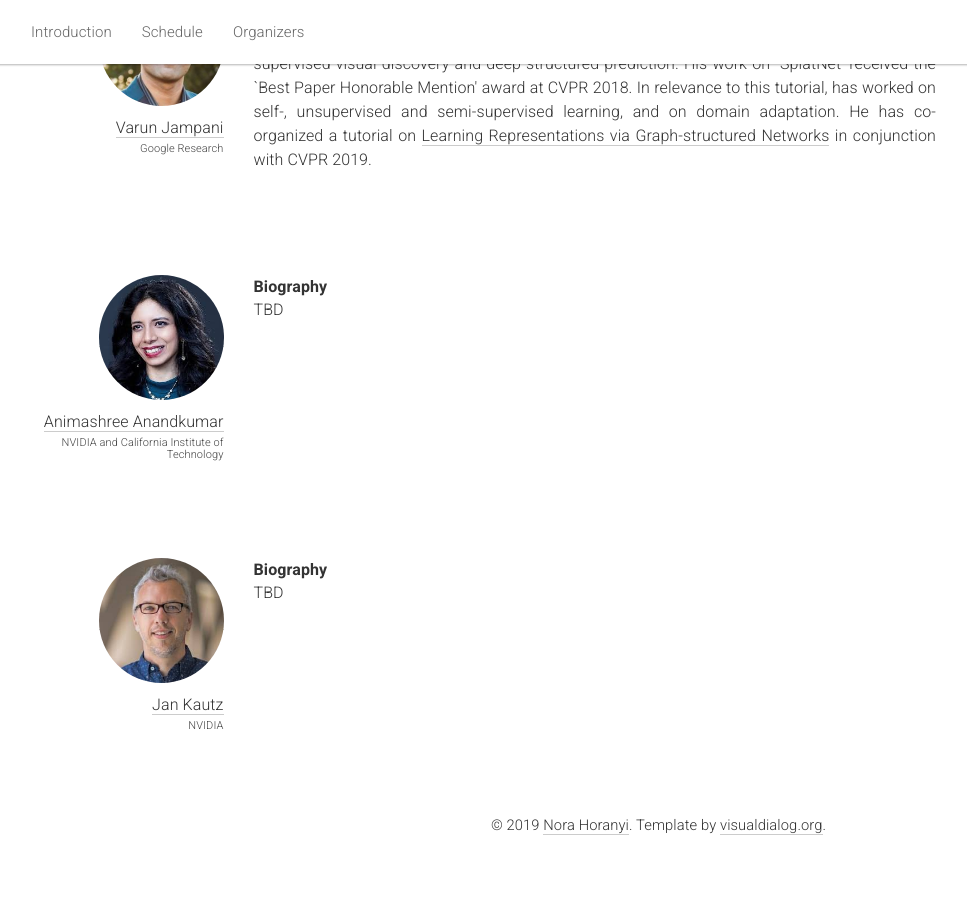
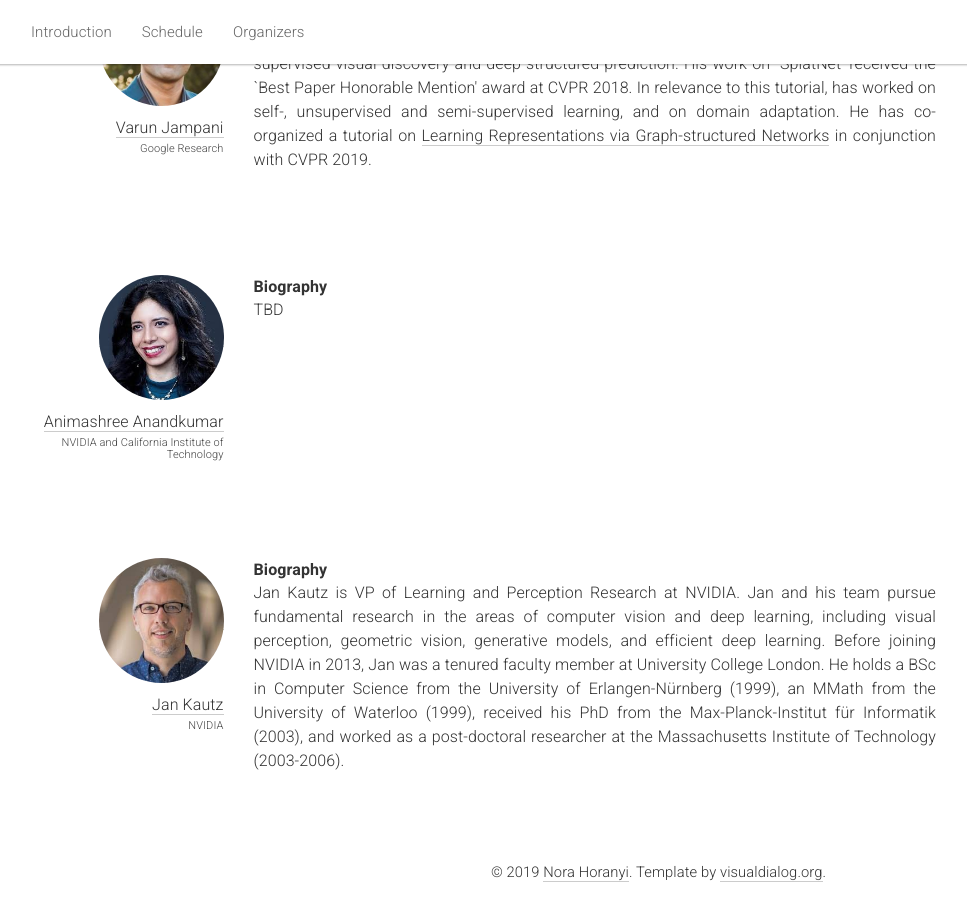
Before and after one commit to NVlabs/eccv2020-limited-labels-data-tutorial, a Jekyll site: the page built from _pages/home.md, in a window 1280 px wide and 900 px high, scrolled down 2970 px. Shown: the whole window, without its empty margins (164-1131 px from the left). Built offline with Jekyll 4.4.1, drawn with Linux system fonts in a browser that asks for light colours; nearby versions of some CDN libraries; before the commit the page ends 3823 px from its top, so only the background shows below that.

Commit message:
Added Jan's bio.

```diff
--- a/_pages/home.md
+++ b/_pages/home.md
@@ -252,7 +252,7 @@ Varun Jampani is a research scientist at Google Research, US. Prior to that, he
   <div class="col-md-9">
     <b>Biography</b>
     <p class="speaker-bio">
-	TBD
+	Jan Kautz is VP of Learning and Perception Research at NVIDIA. Jan and his team pursue fundamental research in the areas of computer vision and deep learning, including visual perception, geometric vision, generative models, and efficient deep learning. Before joining NVIDIA in 2013, Jan was a tenured faculty member at University College London. He holds a BSc in Computer Science from the University of Erlangen-Nürnberg (1999), an MMath from the University of Waterloo (1999), received his PhD from the Max-Planck-Institut für Informatik (2003), and worked as a post-doctoral researcher at the Massachusetts Institute of Technology (2003-2006).
     </p>
   </div>
 </div>
```
